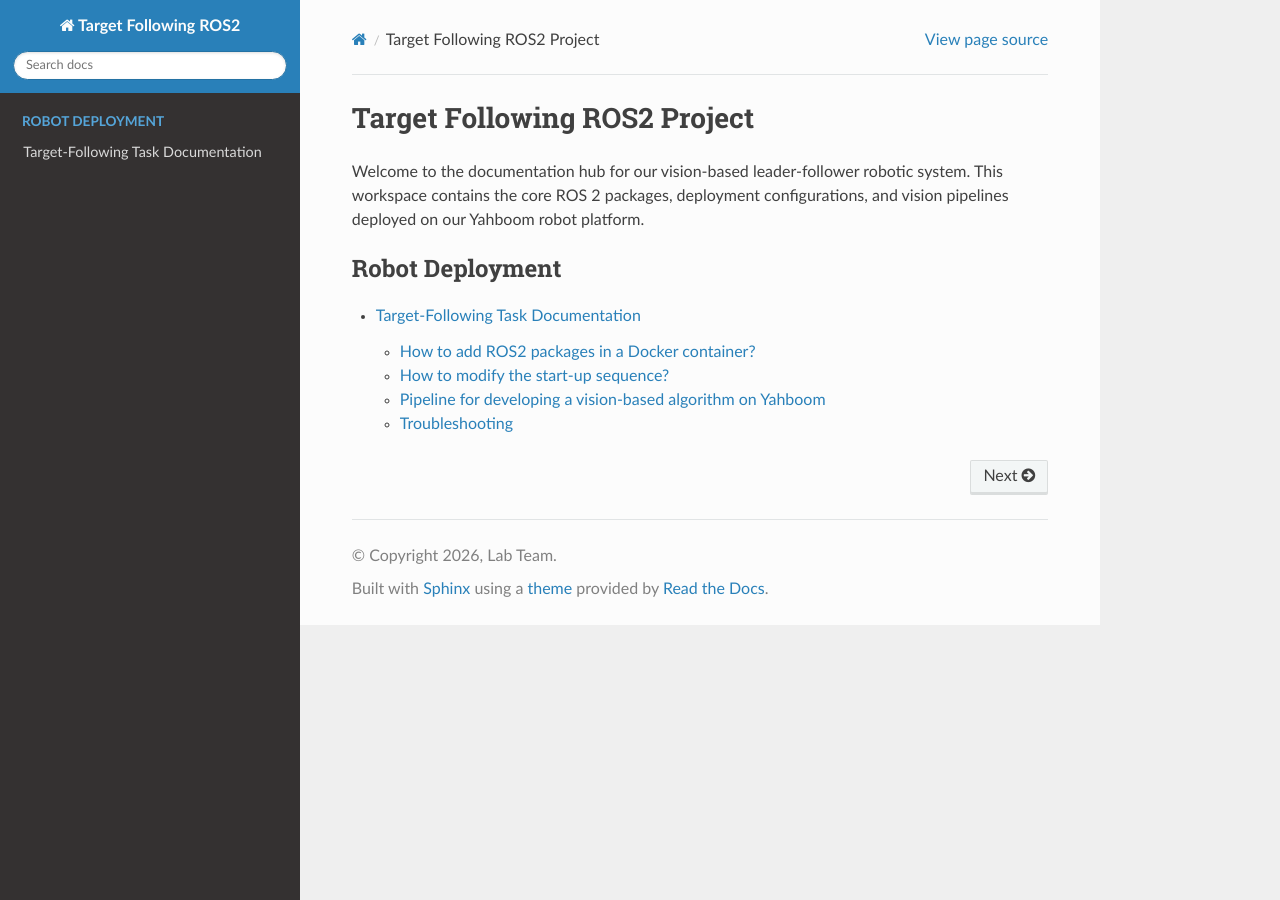
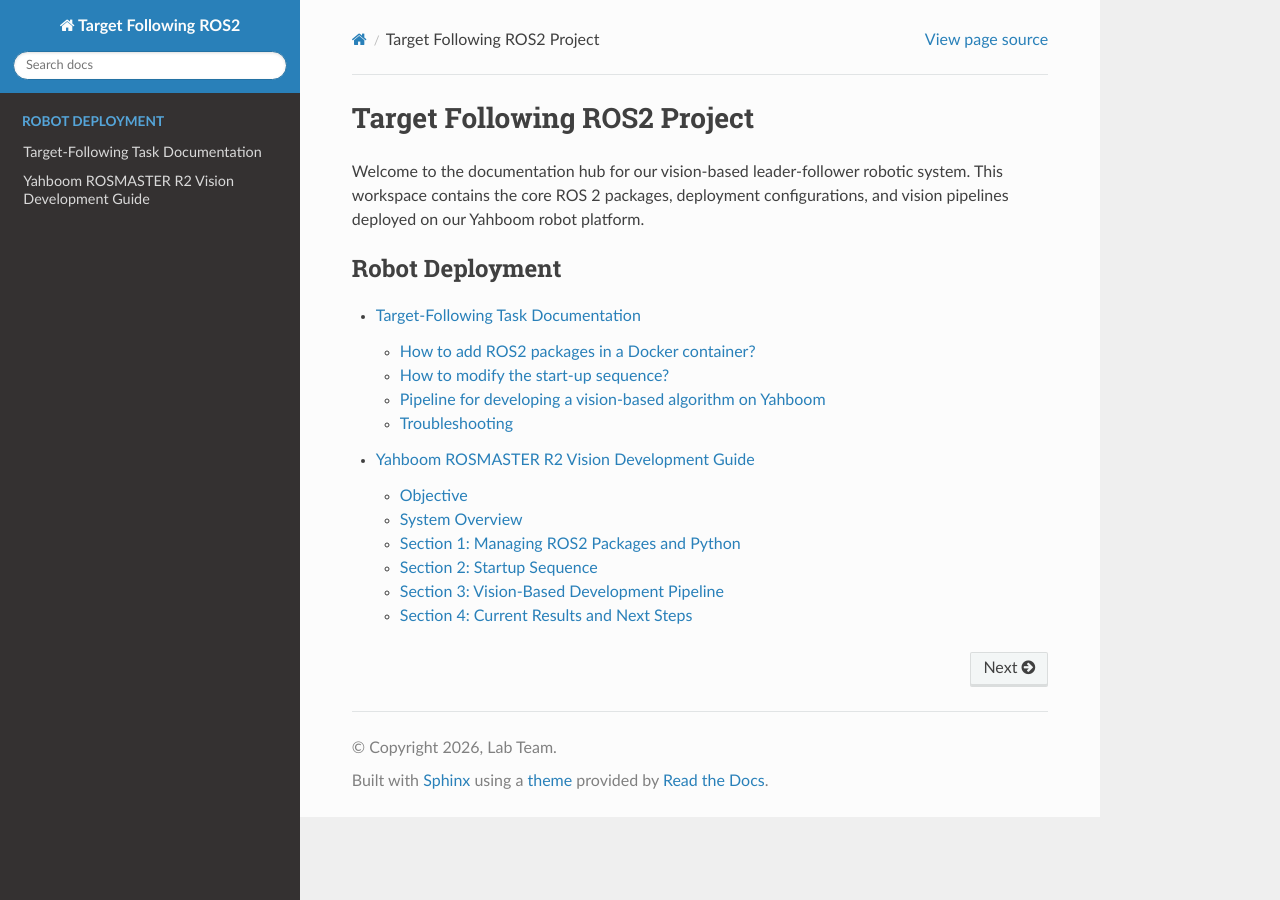
Before and after one commit to MariiaIvanchenk0/Target-Following-ROS2, a Sphinx documentation site: the page built from docs/index.md, in a window 1280 px wide. Built offline with Sphinx 7.4.7 and the Read the Docs theme 3.1.0, drawn with Linux system fonts in a browser that asks for light colours; some of the changed lines change nothing that is shown.

Commit message:
Added Daniel's documentation.

````diff
--- a/docs/index.md
+++ b/docs/index.md
@@ -7,4 +7,5 @@ Welcome to the documentation hub for our vision-based leader-follower robotic sy
 :caption: Robot Deployment
 
 target-following-mariia
+yahboom-documentation-daniel
 ```
--- /dev/null
+++ b/docs/yahboom-documentation-daniel.md
@@ -0,0 +1,492 @@
+# Yahboom ROSMASTER R2 Vision Development Guide
+
+**CAMS-Lab**
+
+Prepared By: Daniel Xie
+
+June 21, 2026
+
+> **Comment:**
+> - Add rationales for each sub-section
+> - Make command lines distinct from regular text
+> - Add diagram for the overall system architecture
+> - Add more comprehensive description for each sub-system
+> - Rework on automatic startup sequence
+
+## Objective
+
+This document summarizes the procedures developed during the implementation of a vision-based robot following system on the Yahboom ROSMASTER R2 platform. The guide covers:
+
+- Managing ROS2 packages and Python libraries inside Docker containers
+- Modifying and understanding the robot startup sequence
+- Developing, deploying, and testing vision-based algorithms using ROS2
+- Current implementation status and future improvements
+
+## System Overview
+
+The Yahboom ROSMASTER R2 platform uses a Jetson-based computer running ROS2 Humble inside a Docker container. For this reason, development is performed through SSH and Docker.
+
+The current vision pipeline consists of:
+
+```
+USB Camera -> usb_cam -> /image_raw -> ArUco Detector -> /aruco_position -> Follower Controller -> /cmd_vel -> Robot Motion
+```
+
+The system currently performs marker-based autonomous following using OpenCV ArUco detection and ROS2.
+
+---
+
+## Section 1: Managing ROS2 Packages and Python
+
+To manage ROS2 packages and Python, the robot must first be accessed through the following steps:
+
+### 1. Accessing the Robot
+
+SSH into the Jetson:
+
+```bash
+ssh jetson@<robot_ip>
+```
+
+Example for Yahboom ROSMASTER R2 #1:
+
+```bash
+ssh jetson@192.168.1.119
+```
+
+### 2. Entering the Docker Container
+
+View running containers:
+
+```bash
+docker ps
+```
+
+Enter container:
+
+```bash
+docker exec -it yahboom_robot bash
+```
+
+Verify ROS installation:
+
+```bash
+source /opt/ros/humble/setup.bash
+ros2 topic list
+```
+
+Export Domain ID:
+
+```bash
+export ROS_DOMAIN_ID=32
+```
+
+### Installing Python Libraries
+
+Python packages are installed directly inside the container.
+
+Example:
+
+```bash
+pip install opencv-contrib-python
+```
+
+Verify installation:
+
+```bash
+pip list       # OR
+pip show opencv-contrib-python
+```
+
+### Removing Python Libraries
+
+```bash
+pip uninstall package_name
+```
+
+Example:
+
+```bash
+pip uninstall opencv-contrib-python
+```
+
+### Installing ROS2 Packages
+
+ROS2 packages can be installed through apt:
+
+```bash
+apt update
+apt install ros-humble-package-name
+```
+
+Example:
+
+```bash
+apt install ros-humble-usb-cam
+```
+
+Verify installation:
+
+```bash
+ros2 pkg list | grep usb_cam    # OR
+ros2 pkg list
+```
+
+### Creating a Custom ROS2 Package
+
+Navigate to workspace:
+
+```bash
+cd ~/ws/src
+```
+
+Create package:
+
+```bash
+ros2 pkg create follower_bot \
+  --build-type ament_python
+```
+
+Package structure:
+
+```
+follower_bot/
+├── config/
+├── launch/
+├── follower_bot/
+├── package.xml
+├── setup.py
+└── setup.cfg
+```
+
+### Building Packages
+
+Navigate to workspace:
+
+```bash
+cd ~/ws
+```
+
+Build package:
+
+```bash
+colcon build --packages-select follower_bot
+```
+
+Source workspace:
+
+```bash
+source install/setup.bash
+```
+
+Verify package:
+
+```bash
+ros2 pkg list | grep follower_bot
+```
+
+---
+
+## Section 2: Startup Sequence
+
+### Existing Startup Architecture
+
+The Yahboom system launches a Docker container during startup.
+
+Within the container, ROS2 nodes are initialized and robot hardware drivers begin publishing topics. Currently, the publishes are:
+
+```
+/cmd_vel
+/imu/data_raw
+/vel_raw
+/voltage
+```
+
+The system operates on:
+
+```
+ROS_DOMAIN_ID=32
+```
+
+### Understanding Startup
+
+To inspect the container:
+
+```bash
+docker ps
+```
+
+Inspect logs:
+
+```bash
+docker logs yahboom_robot
+```
+
+Access running container:
+
+```bash
+docker exec -it yahboom_robot bash
+```
+
+### Launching Custom Applications
+
+Current custom application:
+
+```bash
+ros2 launch follower_bot aruco_follow.launch.py
+```
+
+This launch file starts:
+
+1. usb_cam node
+2. ArUco detector node
+3. ArUco follower node
+
+Other terminals can be manually created to echo topics.
+
+### Verification
+
+Nodes and topics can be verified as well. This can be done with the following commands:
+
+Verify nodes:
+
+```bash
+ros2 node list
+```
+
+Verify topics:
+
+```bash
+ros2 topic list
+```
+
+Expected topics:
+
+```
+/image_raw
+/aruco_position
+/cmd_vel
+```
+
+---
+
+## Section 3: Vision-Based Development Pipeline
+
+### Overview
+
+A complete vision pipeline was developed for autonomous robot following using ArUco markers.
+
+The goal is to maintain a fixed distance from a target marker while continuously centering the marker within the camera field of view.
+
+### I: Camera Setup
+
+This sets up the USB camera connected to the robot.
+
+Verify camera:
+
+```bash
+ls /dev/video*
+```
+
+Expected output:
+
+```
+/dev/video0
+```
+
+If this output is not given, then the camera cannot be found.
+
+Launch camera:
+
+```bash
+ros2 run usb_cam usb_cam_node_exe
+```
+
+Verify image topic:
+
+```bash
+ros2 topic list   # should output /image_raw, among other topics
+```
+
+### II: ArUco Detection
+
+A custom node is designed for ArUco detection, in this case, called:
+
+```
+aruco_detector.py
+```
+
+Functions:
+
+- Subscribe to `/image_raw`
+- Detect ArUco markers
+- Estimate marker pose
+- Publish marker position
+
+Published topic:
+
+```
+/aruco_position
+```
+
+Published values:
+
+- `x` = lateral offset
+- `y` = vertical offset
+- `z` = distance from camera
+
+Though the vertical offset is published, this simulation works mobile ground robots, where all motion is isolated on the ground plane.
+
+### III: Follower Controller
+
+A custom node is designed for ArUco following, in this case, called:
+
+```
+aruco_follower.py
+```
+
+Functions:
+
+- Subscribe to marker position
+- Compute distance error
+- Compute lateral error
+- Generate velocity commands
+
+Published topic:
+
+```
+/cmd_vel
+```
+
+The controller used is a PD controller, which provides proportional and derivative control. Integral control is not necessary for this application as exact precision is not needed.
+
+Inputs:
+
+- Distance error
+- Lateral error
+
+Outputs:
+
+- Linear velocity
+- Angular velocity
+
+### IV: Parameter Configuration
+
+A configuration file is created to allow for simple changes including marker size, desired distance, kp/kd values for PD control, and ArUco type. The configuration file is named:
+
+```
+config/aruco_params.yaml
+```
+
+Example values in the yaml file are:
+
+```yaml
+marker_size: 0.14
+desired_distance: 0.5
+kp_linear: 0.4
+kd_linear: 0.05
+kp_angular: 1.2
+kd_angular: 0.08
+```
+
+### V: Launch System
+
+Build workspace:
+
+```bash
+cd ~/ws
+colcon build --packages-select follower_bot
+source install/setup.bash
+```
+
+This step must be done after changes to any node in the package. To launch:
+
+```bash
+ros2 launch follower_bot aruco_follow.launch.py
+```
+
+### VI: Testing Procedure
+
+After the system is launching as expected, it can be tested without a lead robot. There are a variety of test procedures that can be used. An example is provided:
+
+Place marker approximately 1 m in front of robot and observe the logs. These logs are automatically opened through the launch file. An example output is:
+
+```
+distance=0.92
+lateral=0.25
+linear=0.16
+angular=-0.32
+```
+
+Note that the distance value is not exactly 1 m. This is expected if the ArUco marker is displayed at an angle.
+
+The expected behavior is:
+
+- Robot turns toward marker
+- Robot approaches marker
+- Robot maintains target distance
+- Robot recenters marker
+
+---
+
+## Section 4: Current Results and Next Steps
+
+Currently, the following has been completed and fully tested:
+
+- Docker-based ROS2 development workflow
+- OpenCV ArUco detection
+- Pose estimation
+- USB camera integration
+- ROS2 custom package creation
+- Launch-file based deployment
+- YAML parameter configuration
+- PD control implementation
+- Autonomous marker following
+
+### Future Work
+
+#### Priority 1: Vicon Integration
+
+Objective: Use external motion capture system for ground-truth localization.
+
+Potential applications:
+
+- Accuracy benchmarking
+- Controller validation
+- Sensor fusion
+- Research demonstrations
+
+#### Priority 2: LiDAR Integration
+
+Objective: Utilize onboard LiDAR for obstacle detection and collision avoidance.
+
+Potential additions:
+
+- Obstacle detection node
+- Obstacle avoidance controller
+- LaserScan processing
+- Safety layer on top of lead controller
+
+#### Priority 3: Lost Marker Recovery
+
+Current limitation: Robot stops when marker leaves the camera view. Caused by sudden turns by the lead robot.
+
+Future improvement:
+
+- Remember last marker position
+- Rotate toward last known location
+- Reacquire marker automatically
+
+#### Priority 4: Lead-Follower Communication
+
+Currently: No lead robot setup. All ArUco testing done manually.
+
+Additions:
+
+- Lead robot setup that can be controlled with keyboard inputs
+- Lead-follower communication if the marker is lost
+- Reacquire marker automatically
+
+### Current Status and Summary
+
+The Yahboom ROSMASTER R2 platform is now capable of performing autonomous vision-based following using ROS2, OpenCV, and ArUco markers. The software is organized as a reusable ROS2 package with launch files and configuration files, enabling future expansion into LiDAR-based navigation, obstacle avoidance, and Vicon-assisted localization.
````
Also changed, not shown: 11 other files.
